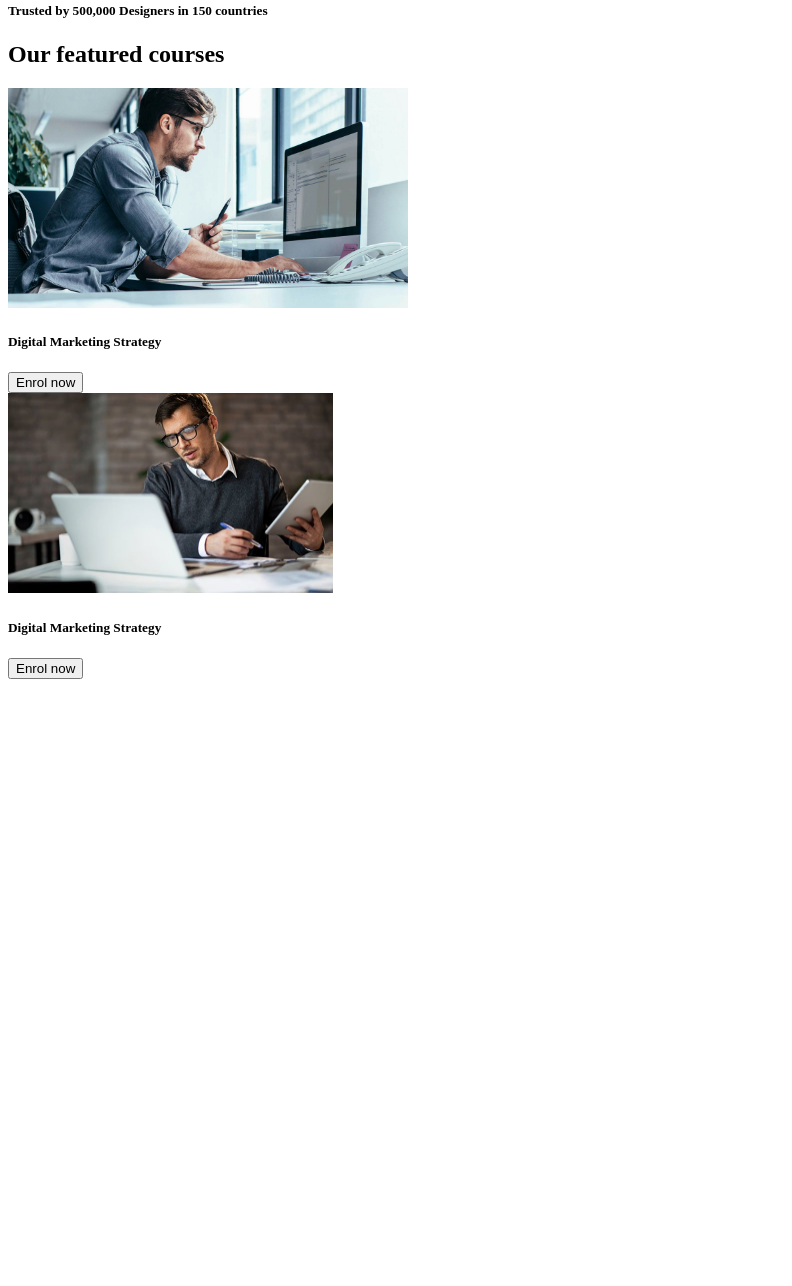
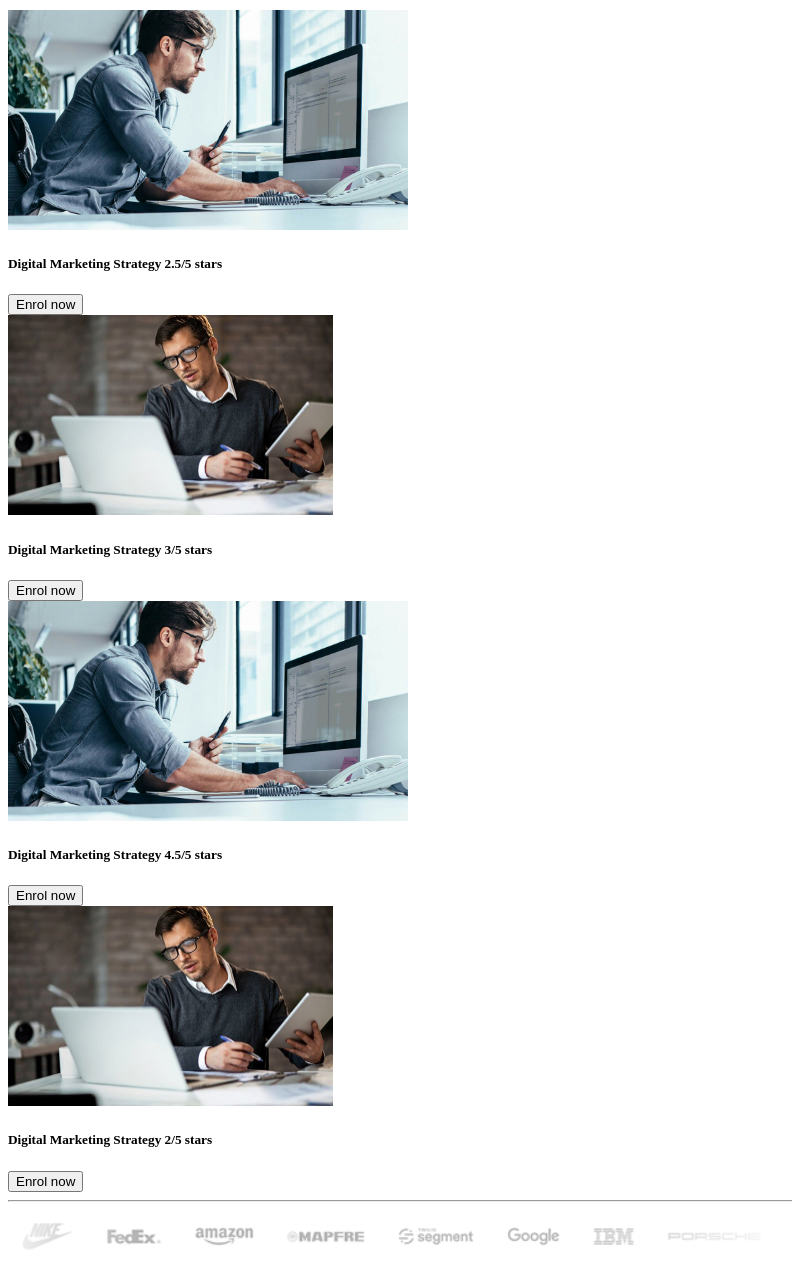
Before and after one commit to M-Baloun/projekt1, a plain HTML site: page index.html in a window 1280 px wide. Shown: the part 534-1820 px from the top of the page, without its empty margins (0-792 px from the left). Before the commit the page ends 1221 px from the top, so only its background shows below. Drawn offline with Linux system fonts and the light colour scheme.

Commit message:
added 2 imgs added footer

```diff
--- a/index.html
+++ b/index.html
@@ -33,13 +33,9 @@
       <h6>Learning platform</h6>
       <h1>Grow now with digital skills</h1>
       <h6>We hapilly cut through the noise and teach designers and devs personally, taking a 100% learn-by-doing
-        approach with zero Powerpoint policy</h6>
+        approach with zero PowerPoint policy</h6>
       <button>Explore Courses</button>
       <button>Join Bootcamps</button>
-    </div>
-    <img src="Imgs/Snímek%20obrazovky1.png" alt="Image not found">
-    <hr>
-    <div>
       <h5>Trusted by 500,000 Designers in 150 countries</h5>
 
     </div>
@@ -49,15 +45,28 @@
     <h2>Our featured courses</h2>
     <article>
       <img src="Imgs/obrázek%20marketer.jpg" alt="Image not found" height="220" width="400">
-      <h5>Digital Marketing Strategy</h5>
+      <h5>Digital Marketing Strategy      2.5/5 stars</h5>
       <button>Enrol now</button>
     </article>
     <article>
       <img src="Imgs/obrázek%20marketer%202.jpg" alt="" height="200" width="325">
-      <h5>Digital Marketing Strategy</h5>
+      <h5>Digital Marketing Strategy      3/5 stars</h5>
       <button>Enrol now</button>
     </article>
-
+    <article>
+      <img src="Imgs/obrázek%20marketer.jpg" alt="Image not found" height="220" width="400">
+      <h5>Digital Marketing Strategy    4.5/5 stars</h5>
+      <button>Enrol now</button>
+    </article>
+    <article>
+      <img src="Imgs/obrázek%20marketer%202.jpg" alt="" height="200" width="325">
+      <h5>Digital Marketing Strategy     2/5 stars</h5>
+      <button>Enrol now</button>
+    </article>
+    <hr>
+    <footer>
+      <img src="Imgs/Snímek%20obrazovky1.png" alt="Image not found">
+    </footer>
   </section>
 </main>
 
```
